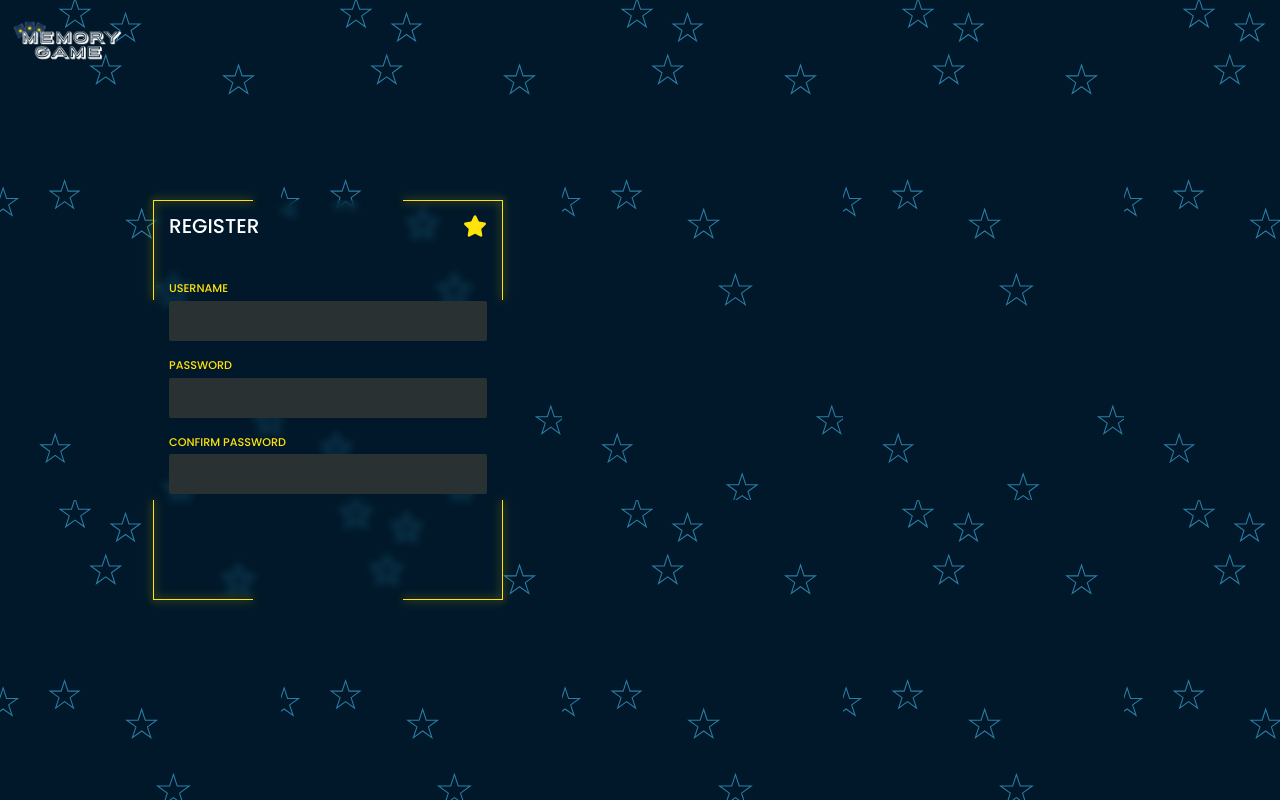
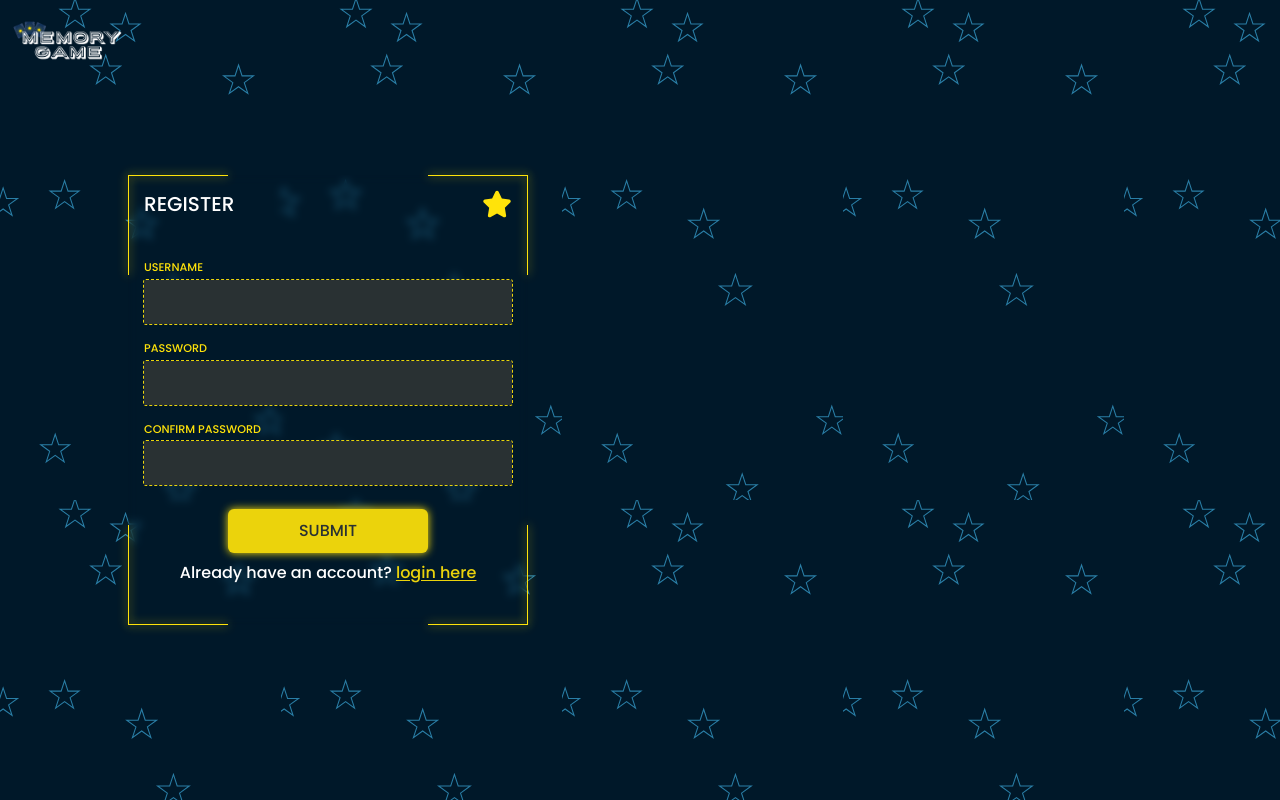
Before and after one commit to Mana1010/Full-Stack-Memory-Game, a Next.js app in the folder client/: page /auth/signup in a window 1280 px wide. Built offline with nearby package versions, Linux system fonts and the light colour scheme.

Commit message:
Changing something

```diff
--- a/client/src/app/(auth)/auth/signup/page.tsx
+++ b/client/src/app/(auth)/auth/signup/page.tsx
@@ -1,10 +1,12 @@
 "use client";
-import React from "react";
+import React, { useEffect, useState } from "react";
 import Image from "next/image";
 import icon from "../../../../components/images/logo.png";
 import { FaStar } from "react-icons/fa6";
 import { useForm } from "react-hook-form";
 import { string, z } from "zod";
+import Link from "next/link";
+import memoryBg from "../../../../components/images/icon.png";
 // const obj = z.object({
 //   username: string(),
 //   password: string().min(7, "Password must be at least 7 characters long."),
@@ -16,6 +18,16 @@ import { string, z } from "zod";
 // type Form = z.infer<obj>;
 function Signup() {
   const { formState, register } = useForm();
+  const [hasChanged, setHasChanged] = useState(true);
+  useEffect(() => {
+    function load(e: BeforeUnloadEvent) {
+      e.preventDefault();
+    }
+    if (hasChanged) {
+      window.addEventListener("beforeunload", load);
+      return () => window.removeEventListener("beforeunload", load);
+    }
+  }, []);
   return (
     <main
       id="bg"
@@ -28,7 +40,7 @@ function Signup() {
         <form
           autoComplete="false"
           id="form"
-          className="px-4 py-3 w-full sm:w-[350px] h-[400px] backdrop-blur-sm rounded-sm mx-auto relative"
+          className="px-4 py-3.5 w-full sm:w-[400px] h-[450px] backdrop-blur-sm rounded-sm mx-auto relative"
         >
           {/* TOP AND LEFT */}
           <div
@@ -68,7 +80,7 @@ function Signup() {
           ></div>
           <header className="w-full flex justify-between items-center">
             <h1 className="text-white text-xl">REGISTER</h1>
-            <span className="text-[#FFE30A] text-2xl">
+            <span className="text-[#FFE30A] text-3xl">
               <FaStar />
             </span>
           </header>
@@ -85,7 +97,7 @@ function Signup() {
                 {...register("username")}
                 name="username"
                 id="username"
-                className="w-full p-2 space-x-2 rounded-sm bg-primary outline-none text-white"
+                className="w-full p-2.5 space-x-2 rounded-sm bg-primary text-white outline-[#EBD30C] border-none outline-dashed outline-1"
               />
             </div>
             <div className="space-y-1 flex flex-col">
@@ -95,7 +107,7 @@ function Signup() {
               >
                 PASSWORD
               </label>
-              <div className="w-full p-2 space-x-2 rounded-sm bg-primary">
+              <div className="w-full p-2.5 space-x-2 rounded-sm bg-primary outline-[#EBD30C] outline-dashed outline-1">
                 <input
                   type="password"
                   {...register("password")}
@@ -112,7 +124,7 @@ function Signup() {
               >
                 CONFIRM PASSWORD
               </label>
-              <div className="w-full p-2 space-x-2 rounded-sm bg-primary">
+              <div className="w-full p-2.5 space-x-2 rounded-sm bg-primary outline-[#EBD30C] outline-dashed outline-1">
                 <input
                   type="password"
                   {...register("confirm-password")}
@@ -122,6 +134,24 @@ function Signup() {
                 />
               </div>
             </div>
+            <div className="pt-2 w-full flex justify-center flex-col items-center space-y-2">
+              <button
+                style={{ boxShadow: "0 0 8px #ffe30a" }}
+                id="button-submit"
+                type="submit"
+                className="w-[200px] py-2.5 bg-[#EBD30C] text-primary rounded-md transition-all duration-200 ease-in"
+              >
+                SUBMIT
+              </button>
+              <p className="text-white">
+                Already have an account?{" "}
+                <span className="text-[#EBD30C] underline-offset-2 underline">
+                  <Link href={"/auth/login"} className="">
+                    login here
+                  </Link>
+                </span>
+              </p>
+            </div>
           </div>
         </form>
       </div>
```
